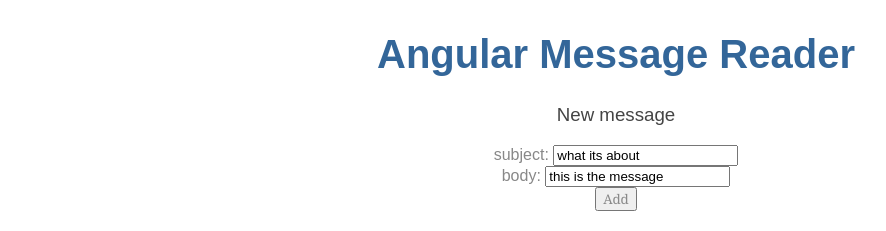
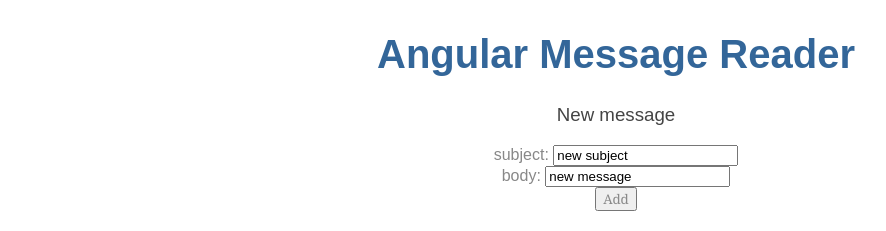
Before and after one commit to edphelps/angular-messages, an Angular app: page / in a window 1280 px wide. Shown: the top 231 px of the page, without its empty margins (24-910 px from the left). Built offline with nearby package versions, Linux system fonts and the light colour scheme.

Commit message:
sync service working

```diff
--- a/src/app/messages/messages.component.ts
+++ b/src/app/messages/messages.component.ts
@@ -1,5 +1,6 @@
 import { Component, OnInit } from '@angular/core';
-// import { Msg } from '../msg';
+
+import { MsgService } from '../msg.service';
 
 @Component({
   selector: 'app-messages',
@@ -9,19 +10,12 @@ import { Component, OnInit } from '@angular/core';
 export class MessagesComponent implements OnInit {
 
   nextId = 3;
-  msgs = [
-    { id: 1,
-      subject: "one",
-      body: "all about one"},
-    { id: 2,
-      subject: "two",
-      body: "all about two"}
-  ]
+  msgs = [ ];
 
   newMsg = {
-    // id: 1,
-    subject: 'what its about',
-    body: 'this is the message'
+    id: 0,
+    subject: 'new subject',
+    body: 'new message'
   };
 
   onclickAdd() {
@@ -32,15 +26,15 @@ export class MessagesComponent implements OnInit {
     this.newMsg.body = '';
   }
 
-  // msg: Msg = {
-  //   id: 1,
-  //   subject: 'what its about',
-  //   body: 'this is the message'
-  // };
+  getMsgs(): void {
+    this.msgs = this.msgService.getMsgs();
+  }
 
-  constructor() { }
+  constructor(private msgService: MsgService) {
+  }
 
   ngOnInit() {
+    this.getMsgs();
   }
 
 }
--- /dev/null
+++ b/src/app/msg.service.ts
@@ -0,0 +1,20 @@
+import { Injectable } from '@angular/core';
+
+@Injectable({
+  providedIn: 'root'
+})
+export class MsgService {
+
+  constructor() { }
+
+  getMsgs() {
+    return [
+      { id: 1,
+        subject: "one",
+        body: "all about one"},
+      { id: 2,
+        subject: "two",
+        body: "all about two"}
+    ];
+  }
+}
```
Also changed, not shown: src/app/app.module.ts (line endings or trailing spaces), 2 other files (tests, documents, lock files or other folders).
